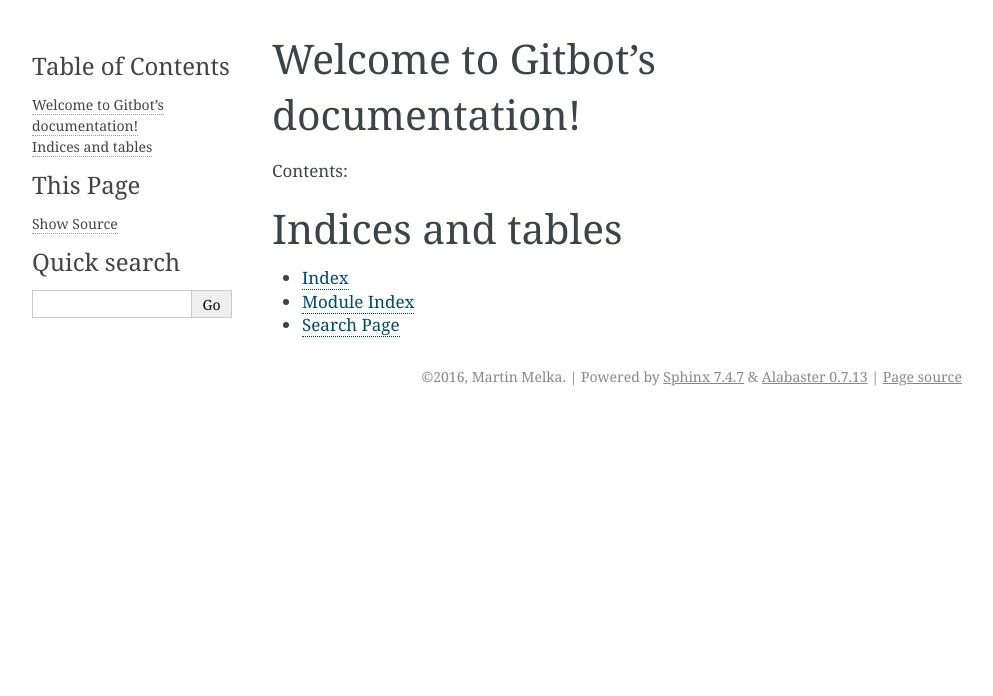
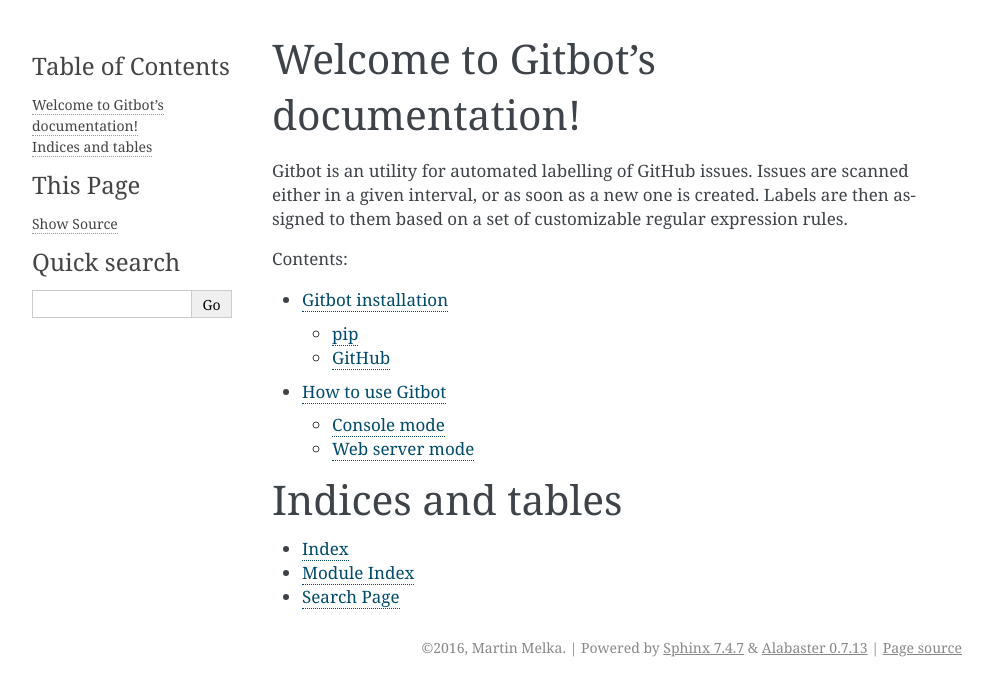
Before and after one commit to melkamar/gitbot, a Sphinx documentation site: the page built from docs/index.rst, in a window 1280 px wide. Shown: the top 696 px of the page, without its empty margins (148-1141 px from the left). Built offline with Sphinx 7.4.7, drawn with Linux system fonts in a browser that asks for light colours.

Commit message:
Add basic info about installation of Gitbot.

```diff
--- a/docs/index.rst
+++ b/docs/index.rst
@@ -6,10 +6,17 @@
 Welcome to Gitbot's documentation!
 ==================================
 
+Gitbot is an utility for automated labelling of GitHub issues. Issues are scanned either in a given interval,
+or as soon as a new one is created. Labels are then assigned to them based on a set of customizable regular expression
+rules.
+
 Contents:
 
 .. toctree::
    :maxdepth: 2
+
+   installation
+   usage
 
 
 
--- /dev/null
+++ b/docs/usage.rst
@@ -0,0 +1,32 @@
+How to use Gitbot
+=================
+
+Gitbot may be run in two ways:
+
+- :ref:`console-usage`
+   Runs as a console application, all issues are re-scanned and processed every couple of minutes (interval
+   customizable). Easier to set up, no requirement on setting up GitHub (aside from credentials).
+- :ref:`webapp-usage`
+   Runs as a web application. GitHub repositories that should be processed need to be set up with :ref:`webhooks-label`.
+   Application can either be run using embedded webserver, or deployed as s WSGi application.
+
+.. _console-usage:
+
+Console mode
+------------
+Blah blah
+
+
+.. _webapp-usage:
+
+Web server mode
+---------------
+Babab
+
+
+.. _webhooks-label:
+
+Web hooks
+*********
+
+Something something
```
Also changed, not shown: docs/installation.rst (added, +20 -0 lines).
